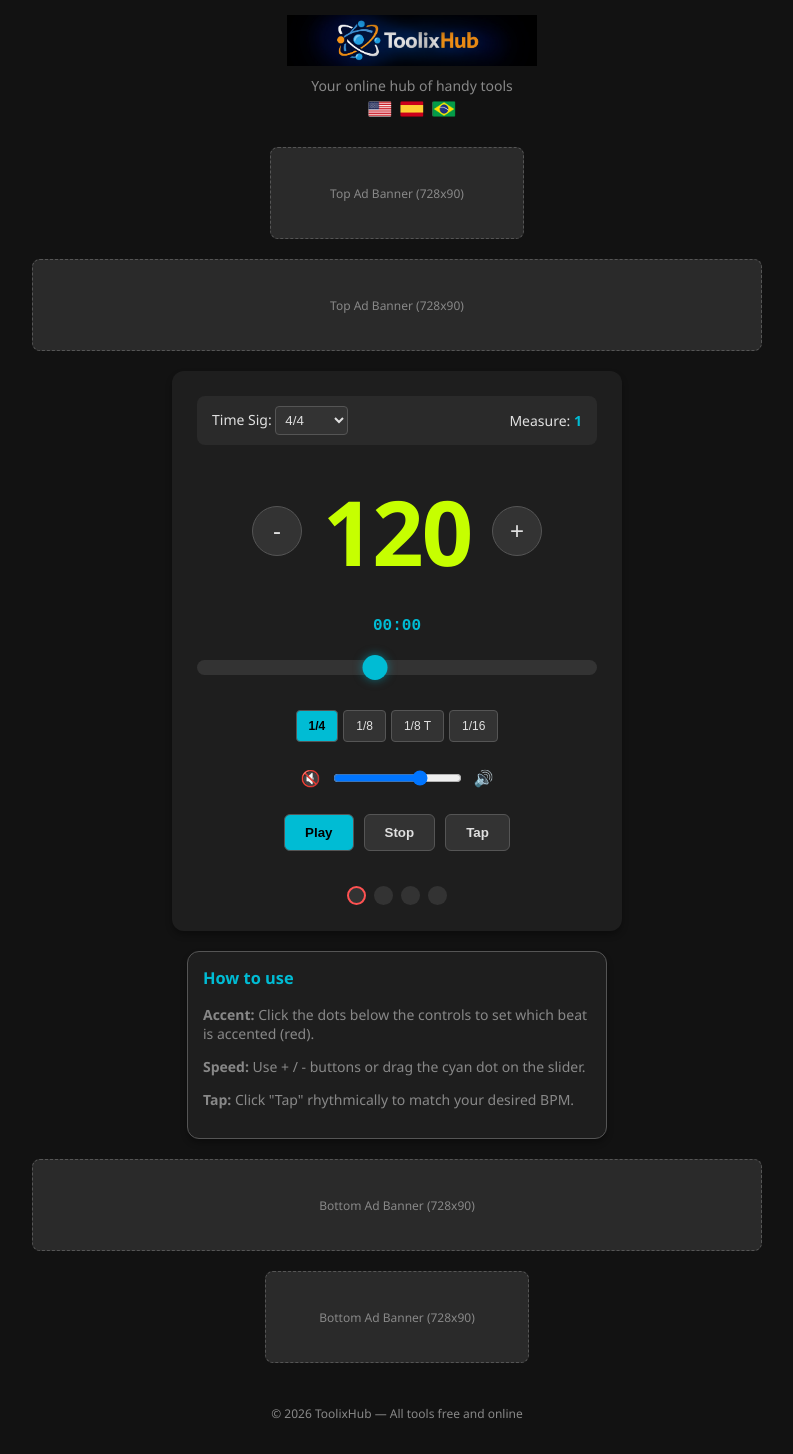
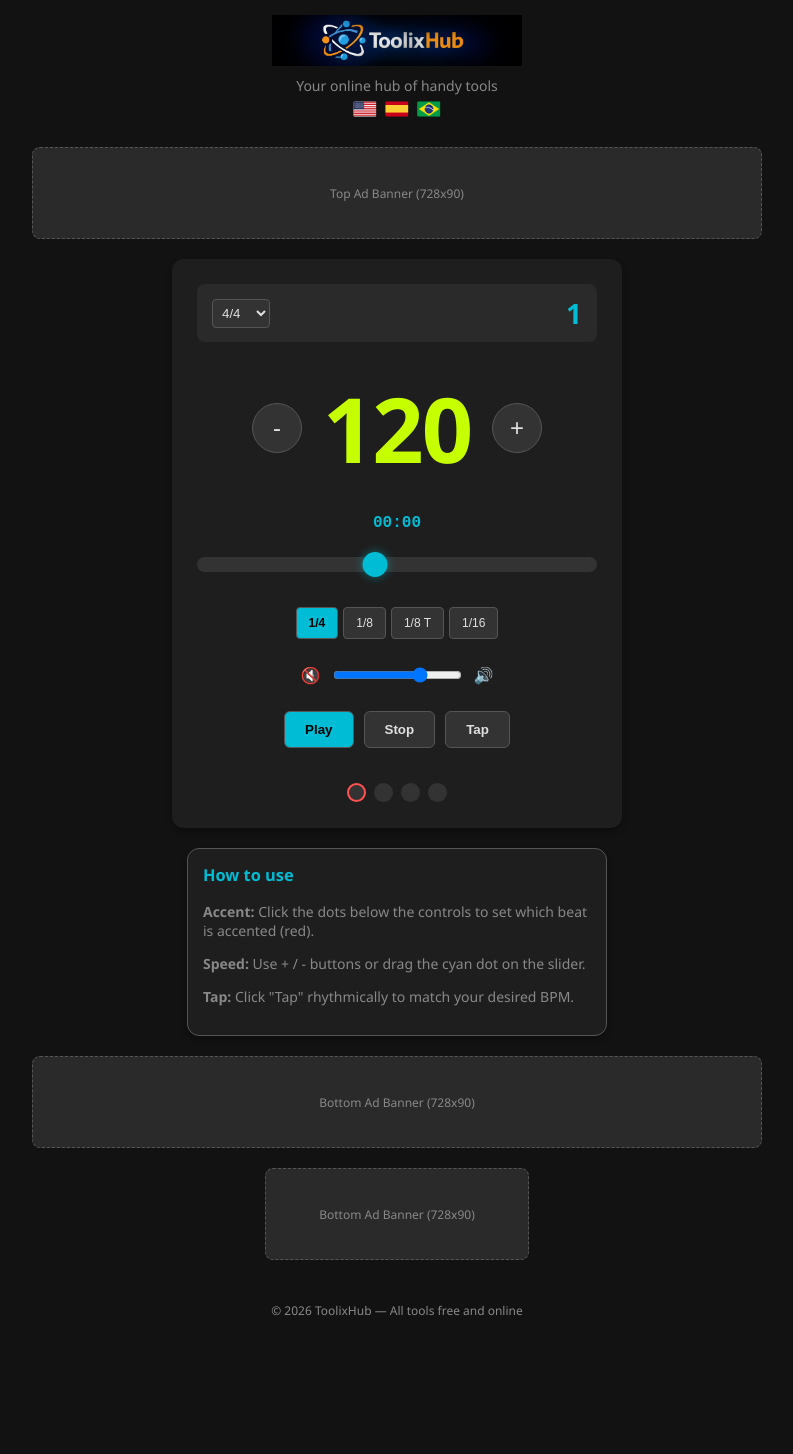
Before and after one commit to toolixhub-app/toolixhub, a Jekyll site: the page metronome.html, which Jekyll copies as it is, in a window 1280 px wide. Shown: the whole page, without its empty margins (243-1036 px from the left). Built offline with Jekyll 4.4.1, drawn with Linux system fonts in a browser that asks for light colours; after the commit the page ends 1351 px from its top, so only the background shows below that; part of the change alters nothing that is shown.

Commit message:
Update metronome.html

```diff
--- a/metronome.html
+++ b/metronome.html
@@ -3,7 +3,7 @@
 <head>
     <meta charset="UTF-8">
     <meta name="viewport" content="width=device-width, initial-scale=1.0">
-    <title>Metronome - ToolixHub</title>
+    <title data-i18n="tool_metro_title">Metronome - ToolixHub</title>
     <link rel="stylesheet" href="css/style_v2.css">
     <style>
         /* --- ESTILOS ESPECÍFICOS DO METRÔNOMO --- */
@@ -41,6 +41,7 @@
         #measure-display {
             color: var(--accent-color);
             font-weight: bold;
+            font-size: 28px; /* Dobro do tamanho anterior */
         }
 
         .bpm-wrapper {
@@ -198,7 +199,18 @@
 </head>
 <body>
 
-    <div id="header-placeholder"></div>
+    <header>
+        <a href="/" style="text-decoration: none;">
+            <img src="logo_toolixhub.jpg" alt="ToolixHub Logo" style="width: 250px; height: auto;">
+        </a>
+        <p data-i18n="header_subtitle">Your online hub of handy tools</p>
+
+        <div class="lang-selector">
+            <a href="#" onclick="changeLanguage('en'); return false;"><img src="bandeira_eua.png" alt="English"></a>
+            <a href="#" onclick="changeLanguage('es'); return false;"><img src="bandeira_espanha.png" alt="Español"></a>
+            <a href="#" onclick="changeLanguage('pt'); return false;"><img src="bandeira_brasil.png" alt="Português"></a>
+        </div>
+    </header>
 
     <div class="ad-space">Top Ad Banner (728x90)</div>
 
@@ -206,24 +218,18 @@
         <div class="metronome-container">
 
             <div class="controls-top">
-                <label>Time Sig:
                 <select id="time-signature">
-                        <optgroup label="Simple" style="background:#2a2a2a; color:#fff">
                     <option value="2/4">2/4</option>
                     <option value="3/4">3/4</option>
                     <option value="4/4" selected>4/4</option>
                     <option value="5/4">5/4</option>
                     <option value="6/4">6/4</option>
-                        </optgroup>
-                        <optgroup label="Compound" style="background:#2a2a2a; color:#fff">
                     <option value="3/8">3/8</option>
                     <option value="6/8">6/8</option>
                     <option value="9/8">9/8</option>
                     <option value="12/8">12/8</option>
-                        </optgroup>
                 </select>
-                </label>
-                <div>Measure: <span id="measure-display">1</span></div>
+                <div><span id="measure-display">1</span></div>
             </div>
 
             <div class="bpm-wrapper">
@@ -252,9 +258,9 @@
             </div>
 
             <div class="metronome-controls">
-                <button class="btn-metro" id="play-btn">Play</button>
-                <button class="btn-metro" id="stop-btn">Stop</button>
-                <button class="btn-metro" id="tap-btn">Tap</button>
+                <button class="btn-metro" id="play-btn" data-i18n="btn_play">Play</button>
+                <button class="btn-metro" id="stop-btn" data-i18n="btn_stop">Stop</button>
+                <button class="btn-metro" id="tap-btn" data-i18n="btn_tap">Tap</button>
             </div>
 
             <div id="beat-indicator"></div>
@@ -262,10 +268,10 @@
     </main>
 
     <section class="tool-info">
-        <h3>How to use</h3>
-        <p><strong>Accent:</strong> Click the dots below the controls to set which beat is accented (red).</p>
-        <p><strong>Speed:</strong> Use + / - buttons or drag the cyan dot on the slider.</p>
-        <p><strong>Tap:</strong> Click "Tap" rhythmically to match your desired BPM.</p>
+        <h3 data-i18n="metro_how_title">How to use</h3>
+        <p data-i18n="metro_how_desc1"><strong>Accent:</strong> Click the dots below the controls to set which beat is accented (red).</p>
+        <p data-i18n="metro_how_desc2"><strong>Speed:</strong> Use + / - buttons or drag the cyan dot on the slider.</p>
+        <p data-i18n="metro_how_desc3"><strong>Tap:</strong> Click "Tap" rhythmically to match your desired BPM.</p>
     </section>
 
     <div class="ad-space">Bottom Ad Banner (728x90)</div>
@@ -273,21 +279,50 @@
     <div id="footer-placeholder"></div>
 
     <script>
-        // Carrega header e footer
-        function loadComponent(id, file) {
-            fetch(file)
-                .then(response => {
-                    if (!response.ok) return '';
-                    return response.text();
-                })
-                .then(data => {
-                    document.getElementById(id).innerHTML = data;
+        // --- Dicionário de Traduções ---
+        const translations = {
+            en: {
+                "header_subtitle": "Your online hub of handy tools",
+                "tool_metro_title": "Metronome - ToolixHub",
+                "btn_play": "Play", "btn_stop": "Stop", "btn_tap": "Tap",
+                "metro_how_title": "How to use",
+                "metro_how_desc1": "<strong>Accent:</strong> Click the dots below the controls to set which beat is accented (red).",
+                "metro_how_desc2": "<strong>Speed:</strong> Use + / - buttons or drag the cyan dot on the slider.",
+                "metro_how_desc3": "<strong>Tap:</strong> Click \"Tap\" rhythmically to match your desired BPM."
+            },
+            es: {
+                "header_subtitle": "Tu centro de herramientas prácticas",
+                "tool_metro_title": "Metrónomo - ToolixHub",
+                "btn_play": "Reproducir", "btn_stop": "Detener", "btn_tap": "Tap",
+                "metro_how_title": "Cómo utilizar",
+                "metro_how_desc1": "<strong>Acento:</strong> Haga clic en los puntos debajo de los controles para establecer qué pulso se acentúa (rojo).",
+                "metro_how_desc2": "<strong>Velocidad:</strong> Use los botones + / - o arrastre el punto cian en el control deslizante.",
+                "metro_how_desc3": "<strong>Tap:</strong> Haga clic en \"Tap\" rítmicamente para igualar el BPM deseado."
+            },
+            pt: {
+                "header_subtitle": "Seu centro de ferramentas práticas",
+                "tool_metro_title": "Metrônomo - ToolixHub",
+                "btn_play": "Tocar", "btn_stop": "Parar", "btn_tap": "Tap",
+                "metro_how_title": "Como usar",
+                "metro_how_desc1": "<strong>Acento:</strong> Clique nos pontos abaixo dos controles para definir qual batida será acentuada (vermelho).",
+                "metro_how_desc2": "<strong>Velocidade:</strong> Use os botões + / - ou arraste o ponto ciano no controle deslizante.",
+                "metro_how_desc3": "<strong>Tap:</strong> Clique em \"Tap\" ritmicamente para igualar o BPM desejado."
+            }
+        };
+
+        // --- Função de Tradução ---
+        function changeLanguage(lang) {
+            localStorage.setItem('preferredLanguage', lang);
+            const elements = document.querySelectorAll('[data-i18n]');
+            elements.forEach(el => {
+                const key = el.getAttribute('data-i18n');
+                if (translations[lang] && translations[lang][key]) {
+                    el.innerHTML = translations[lang][key]; // innerHTML para suportar <strong>
+                }
             });
         }
-        loadComponent('header-placeholder', 'header.html');
-        loadComponent('footer-placeholder', 'footer.html');
 
-        // --- Config & State ---
+        // --- Lógica do Metrônomo (Inalterada) ---
         let bpm = 120;
         let isPlaying = false;
         let currentBeat = 0;
@@ -322,6 +357,20 @@
             parseTimeSignature();
             renderBeats();
             updateBPMDisplay();
+
+            // Carrega idioma salvo
+            const savedLang = localStorage.getItem('preferredLanguage') || 'en';
+            changeLanguage(savedLang);
+            loadFooter();
+        }
+
+        // Carrega Footer Component
+        function loadFooter() {
+            fetch('footer.html')
+                .then(response => response.text())
+                .then(data => {
+                    document.getElementById('footer-placeholder').innerHTML = data;
+                });
         }
 
         function parseTimeSignature() {
```
Lines whose indentation alone changed are shown as unchanged.
